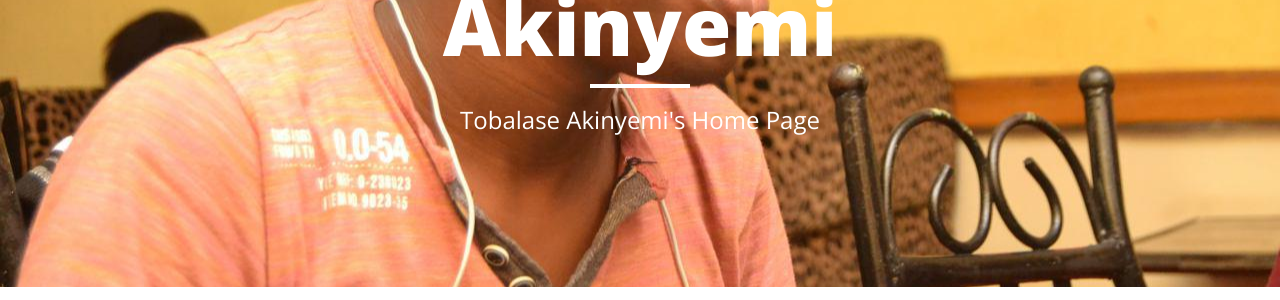
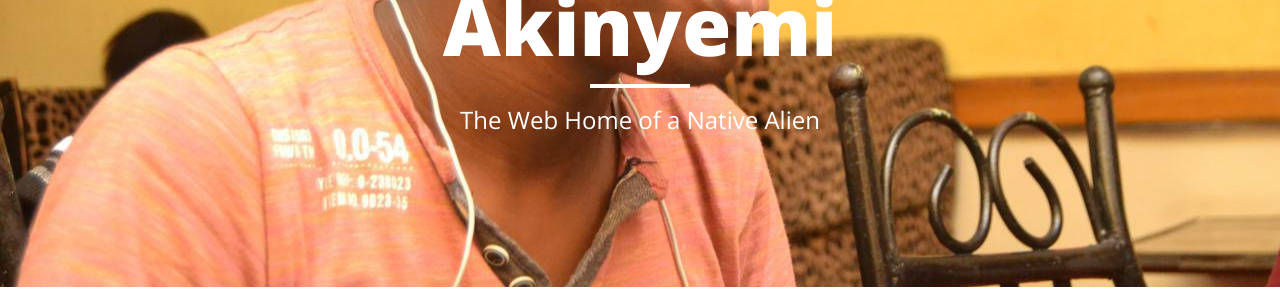
Before and after one commit to funspectre/funspectre.github.io, a Jekyll site: the page built from index.html, in a window 1280 px wide. Shown: the part 257-557 px from the top of the page. Built offline with Jekyll 4.4.1, drawn with Linux system fonts in a browser that asks for light colours; nearby versions of some CDN libraries.

Commit message:
change home page header description

```diff
--- a/index.html
+++ b/index.html
@@ -1,6 +1,6 @@
 ---
 layout: page
-description: "Tobalase Akinyemi's Home Page"
+description: "The Web Home of a Native Alien"
 ---
 
 {% for post in site.posts %}
```
